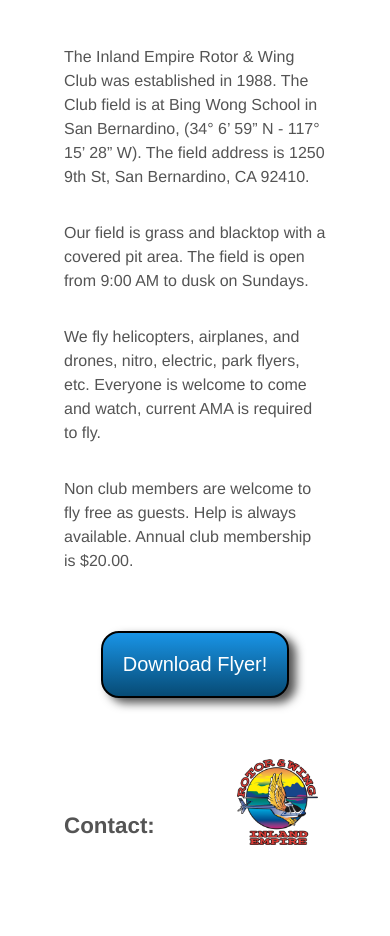
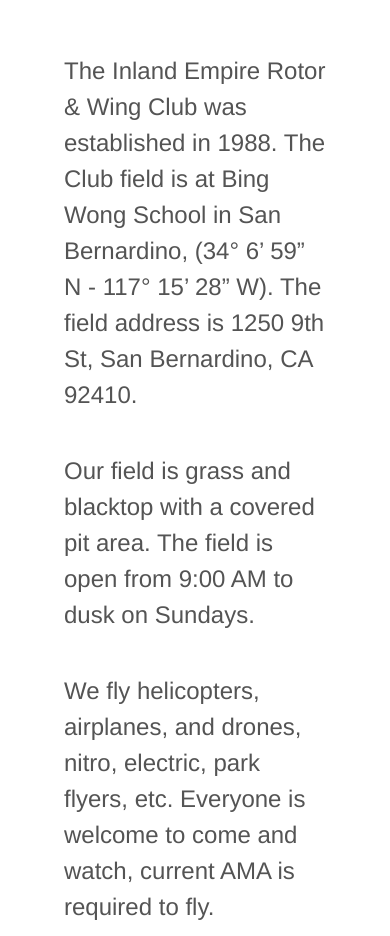
Before and after one commit to mradamanderson/IERW_v1, a plain HTML site: page index.html in a window 390 px wide. Shown: the part 600-1536 px from the top of the page. Drawn offline with Linux system fonts and the light colour scheme.

Commit message:
Updated index.html to add viewport and a few classes to improve styling on mobile. Fix Google Console Message

```diff
--- a/index.html
+++ b/index.html
@@ -3,6 +3,7 @@
 
   <head>
     <meta charset="utf-8">
+    <meta name="viewport" content="width=device-width, initial-scale=1" />
     <title>IE Rotor & Wing RC Club</title>
     <link rel="stylesheet" href="css/reset.css">
     <link rel="stylesheet" href="css/styles.css">
@@ -22,10 +23,10 @@
           <img class="bing-wong" src="img/bing-wong.jpg" alt="field-layout">
         </div><br>
         <div>
-            <p>The Inland Empire Rotor & Wing Club was established in 1988. The Club field is at Bing Wong School in San Bernardino, (34° 6’ 59” N - 117° 15’ 28” W). The field address is 1250 9th St, San Bernardino, CA 92410.</p>
-            <p>Our field is grass and blacktop with a covered pit area. The field is open from 9:00 AM to dusk on Sundays.</p>
-            <p>We fly helicopters, airplanes, and drones, nitro, electric, park flyers, etc. Everyone is welcome to come and watch, current AMA is required to fly.</p>
-            <p>Non club members are welcome to fly free as guests. Help is always available. Annual club membership is $20.00.</p><br>
+            <p class="field-info">The Inland Empire Rotor & Wing Club was established in 1988. The Club field is at Bing Wong School in San Bernardino, (34° 6’ 59” N - 117° 15’ 28” W). The field address is 1250 9th St, San Bernardino, CA 92410.</p>
+            <p class="field-info">Our field is grass and blacktop with a covered pit area. The field is open from 9:00 AM to dusk on Sundays.</p>
+            <p class="field-info">We fly helicopters, airplanes, and drones, nitro, electric, park flyers, etc. Everyone is welcome to come and watch, current AMA is required to fly.</p>
+            <p class="field-info">Non club members are welcome to fly free as guests. Help is always available. Annual club membership is $20.00.</p><br>
 
         </div>
         <div class="bottom-section">
```
